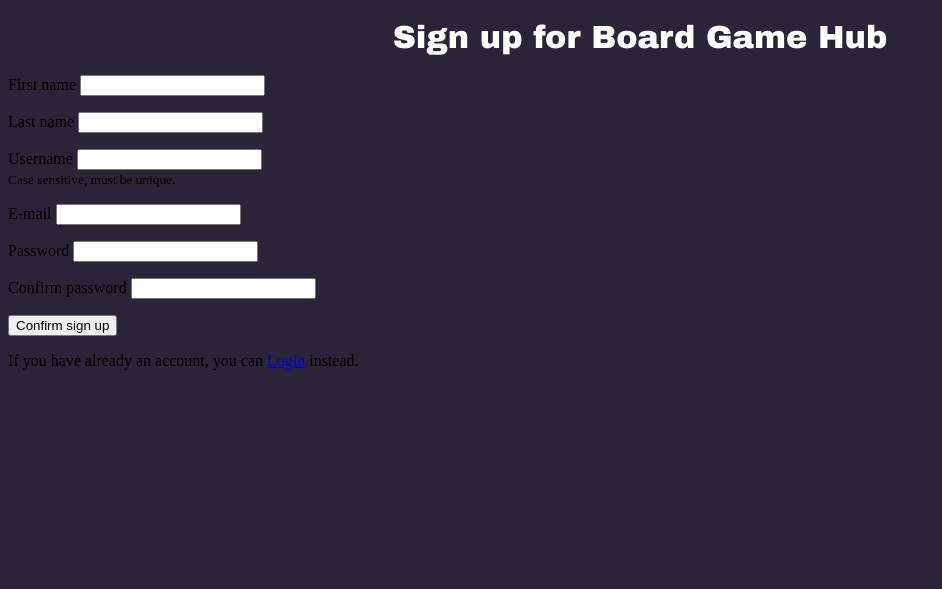
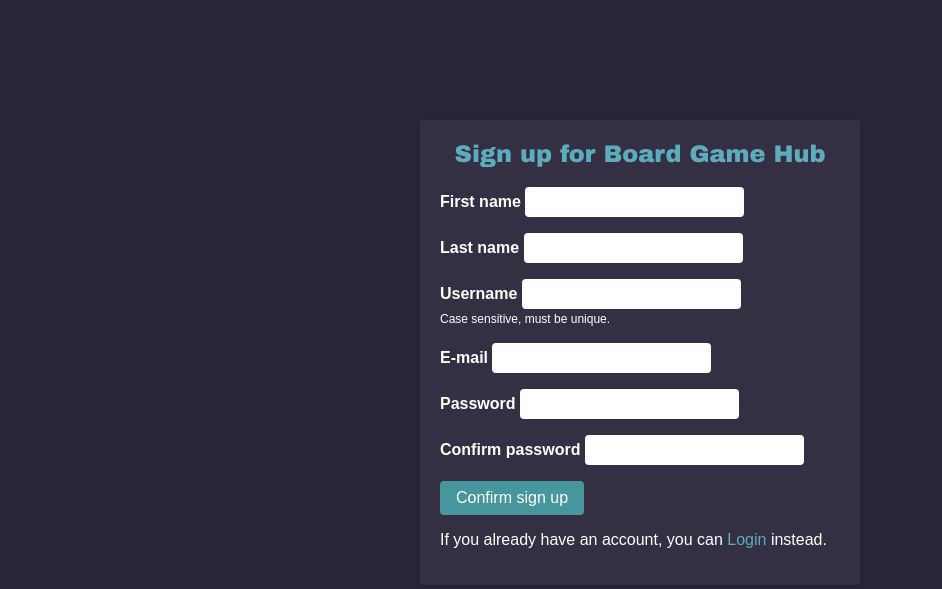
Before and after one commit to mildaug/board_game, a Django app: page /profile/signup/ in a window 1280 px wide. Shown: the part 76-665 px from the top of the page, without its empty margins (0-942 px from the left). Run offline with Django 4.2, Linux system fonts and the light colour scheme.

Commit message:
delete, update and signup css completed

```diff
--- a/board_game_hub/board_game/static/css/style.css
+++ b/board_game_hub/board_game/static/css/style.css
@@ -799,3 +768,195 @@ textarea {
 .box {
   padding: 10px;
 }
+
+.signup-form {
+  background-color: #352f44;
+  padding: 20px;
+  margin: 0 auto;
+  margin-top: 15vh;
+  max-width: 400px;
+  border-radius: 4px;
+  box-shadow: 0 2px 4px rgba(0, 0, 0, 0.1);
+}
+
+.signup-form h1 {
+  font-size: 24px;
+  color: #5dacbd;
+  margin-top: 1px;
+}
+
+.signup-form p {
+  font-size: 16px;
+  color: #fff;
+  font-family: Arial, sans-serif;
+}
+
+.signup-form label {
+  color: #fff;
+  font-weight: bold;
+}
+
+.signup-form input[type="text"],
+.signup-form input[type="password"] {
+  padding: 6px;
+  font-size: 16px;
+  border: none;
+  border-radius: 4px;
+}
+
+.signup-form input[type="text"]:focus,
+.signup-form input[type="password"]:focus {
+  outline: none;
+  box-shadow: 0 0 4px #5dacbd;
+}
+
+.signup-form small {
+  color: #fff;
+  font-size: 12px;
+}
+
+.signup-form button[type="submit"] {
+  padding: 8px 16px;
+  font-size: 16px;
+  background-color: #48969d;
+  color: #fff;
+  border: none;
+  border-radius: 4px;
+  cursor: pointer;
+}
+
+.signup-form button[type="submit"]:hover {
+  background-color: #39787f;
+}
+
+.signup-form a {
+  font-size: 16px;
+  color: #5dacbd;
+  font-family: Arial, sans-serif;
+  text-decoration: none;
+}
+
+.signup-form a:hover {
+  color: #48969d;
+}
+
+.game-update {
+  background-color: #352f44;
+  padding: 20px;
+  margin: 0 auto;
+  margin-top: 20vh;
+  max-width: 400px;
+  border-radius: 4px;
+  box-shadow: 0 2px 4px rgba(0, 0, 0, 0.1);
+}
+
+.game-update h1 {
+  font-size: 24px;
+  color: #5dacbd;
+  margin-top: 1px;
+}
+
+.game-update p {
+  font-size: 16px;
+  color: #fff;
+}
+
+.game-update label {
+  color: #fff;
+  font-weight: bold;
+}
+
+.game-update input[type="text"],
+.game-update input[type="password"] {
+  padding: 6px;
+  font-size: 16px;
+  border: none;
+  border-radius: 4px;
+}
+
+.game-update input[type="text"]:focus,
+.game-update input[type="password"]:focus {
+  outline: none;
+  box-shadow: 0 0 4px #5dacbd;
+}
+
+.game-update small {
+  color: #fff;
+  font-size: 12px;
+}
+
+.game-update button[type="submit"] {
+  padding: 8px 16px;
+  font-size: 16px;
+  background-color: #48969d;
+  color: #fff;
+  border: none;
+  border-radius: 4px;
+  cursor: pointer;
+}
+
+.game-update button[type="submit"]:hover {
+  background-color: #39787f;
+}
+
+.game-update a {
+  font-size: 16px;
+  color: #5dacbd;
+  font-family: Arial, sans-serif;
+  text-decoration: none;
+}
+
+.game-update a:hover {
+  color: #48969d;
+}
+
+.game-delete {
+  background-color: #352f44;
+  padding: 20px;
+  margin: 0 auto;
+  margin-top: 20vh;
+  max-width: 400px;
+  border-radius: 4px;
+  box-shadow: 0 2px 4px rgba(0, 0, 0, 0.1);
+}
+
+.game-delete h1 {
+  font-size: 24px;
+  color: #5dacbd;
+  margin-top: 1px;
+}
+
+.game-delete p {
+  font-size: 16px;
+  color: #fff;
+  font-family: Arial, sans-serif;
+}
+
+.game-delete form {
+  margin-top: 20px;
+}
+
+.game-delete button[type="submit"] {
+  padding: 8px 16px;
+  font-size: 16px;
+  background-color: #48969d;
+  color: #fff;
+  border: none;
+  border-radius: 4px;
+  cursor: pointer;
+}
+
+.game-delete button[type="submit"]:hover {
+  background-color: #39787f;
+}
+
+.game-delete a {
+  font-size: 16px;
+  color: #5dacbd;
+  font-family: Arial, sans-serif;
+  text-decoration: none;
+}
+
+.game-delete a:hover {
+  color: #48969d;
+}
--- a/board_game_hub/board_game/templates/board_game/delete_game.html
+++ b/board_game_hub/board_game/templates/board_game/delete_game.html
@@ -4,6 +4,7 @@
 {% block title %}Delete Game{% endblock %}
 
 {% block content %}
+    <div class="game-delete">
         <h1>Delete Game</h1>
         <p>Are you sure you want to delete the game "{{ game }}"?</p>
         <form method="post">
@@ -11,4 +12,5 @@
             <button type="submit">Delete</button>
             <a href="{% url 'game_list' %}">Cancel</a>
         </form>
+    </div>
 {% endblock %}
--- a/board_game_hub/board_game/templates/board_game/update_game.html
+++ b/board_game_hub/board_game/templates/board_game/update_game.html
@@ -4,10 +4,12 @@
 {% block title %}Update Game{% endblock %}
 
 {% block content %}
+    <div class="game-update">
         <h1>Update Game</h1>
         <form method="post" enctype="multipart/form-data">
             {% csrf_token %}
             {{ form.as_p }}
             <button type="submit">Update</button>
         </form>
+    </div>
 {% endblock %}
--- a/board_game_hub/user_profile/templates/user_profile/signup.html
+++ b/board_game_hub/user_profile/templates/user_profile/signup.html
@@ -1,6 +1,9 @@
 {% extends 'base.html' %}
-{% block title %} Sign up for {{ block.super }}{% endblock title %}
+
+{% block title %}Sign up for {{ block.super }}{% endblock title %}
+
 {% block content %}
+    <div class="signup-form">
         <h1>Sign up for Board Game Hub</h1>
         <form action="{{ request.path }}" method="post">
             {% csrf_token %}
@@ -31,6 +34,7 @@
             </p>
             <p><button type="submit">Confirm sign up</button></p>
 
-    <p>If you have already an account, you can <a href="{% url 'login' %}">Login</a> instead.</p>
+            <p>If you already have an account, you can <a href="{% url 'login' %}">Login</a> instead.</p>
         </form>
+    </div>
 {% endblock content %}
```
Also changed, not shown: other parts of board_game_hub/board_game/static/css/style.css (+22 -53 lines). Lines whose indentation alone changed are shown as unchanged.
